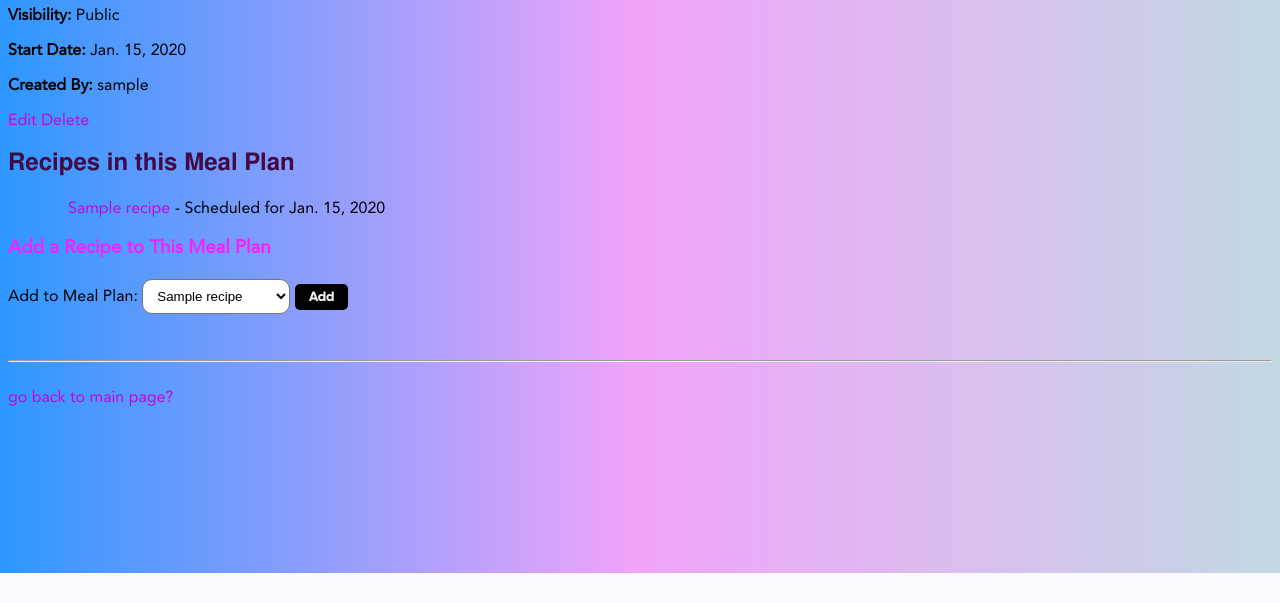
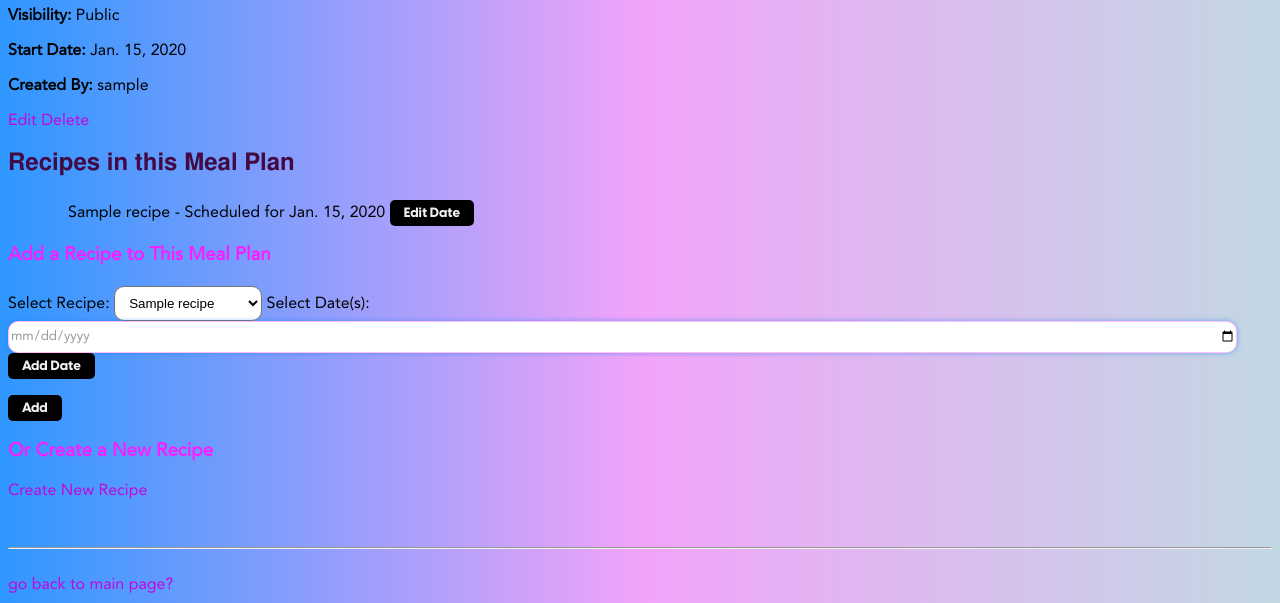
Before and after one commit to albertgabriel-abdon/CSCI-42, a Django app: template template/mealplan_detail.html in a window 1280 px wide. Shown: the part 227-830 px from the top of the page. Before the commit the page ends 800 px from the top, so only its background shows below. Run offline with Django 4.2, Linux system fonts and the light colour scheme; the template is opened without the code that fills it: values that come from a table or form of the project are taken from there, others are empty; a user stored in the database is signed in; tables that the repository leaves empty hold one stand-in row (values such as "Sample post"); parts of the project's set-up code (start-up, migrations or seed data) failed here and were passed over.

Commit message:
added JS, made mealplans editable, create opt modified, edit dates, add multiple schedules

```diff
--- a/template/mealplan_detail.html
+++ b/template/mealplan_detail.html
@@ -16,32 +16,115 @@
     <ul>
         {% for meal_recipe in mealplan.meal_recipes.all %}
             <li>
-                <a href="{{ meal_recipe.recipe.get_absolute_url }}">{{ meal_recipe.recipe.name }}</a>
-                - Scheduled for {{ meal_recipe.scheduled_date }}
+                {{ meal_recipe.recipe.name }} - Scheduled for {{ meal_recipe.scheduled_date }}
+
+                <button type="button" onclick="toggleEditForm({{ meal_recipe.pk }})">
+                    Edit Date
+                </button>
+
+
+                <form method="POST" action="{% url 'blog:mealplan_detail' mealplan.pk %}"
+                      id="edit-form-{{ meal_recipe.pk }}"
+                      style="display: none;">
+                    {% csrf_token %}
+                    <input type="hidden" name="meal_plan_recipe_id" value="{{ meal_recipe.pk }}">
+
+                    <label for="scheduled_date_{{ meal_recipe.pk }}">Select Date:</label>
+                    <input type="date" id="scheduled_date_{{ meal_recipe.pk }}"
+                           name="scheduled_date" value="{{ meal_recipe.scheduled_date }}" required>
+
+                    <button type="submit">Update Date</button>
+                </form>
             </li>
         {% endfor %}
     </ul>
 {% else %}
-    <p>Meal Plan ID: {{ mealplan.pk }}</p>
-
-    {% if mealplan and mealplan.pk %}
-        <p>No recipes added yet. <a href="{% url 'blog:recipe_add_form' mealplan.pk %}">Add recipes?</a></p>
-    {% else %}
-        <p>No recipes added yet. <span style="color: red;">(Meal plan ID missing)</span></p>
-    {% endif %}
+    <p>No recipes added yet.</p>
 {% endif %}
 
 <h3>Add a Recipe to This Meal Plan</h3>
 <form method="POST" action="{% url 'blog:recipe_add' mealplan.pk %}">
     {% csrf_token %}
-    <label for="recipe_id">Add to Meal Plan:</label>
-    <select id="recipe_id" name="recipe_id">
+
+    <label for="recipe_id">Select Recipe:</label>
+    <select id="recipe_id" name="recipe_id" required>
         {% for recipe in recipes %}
             <option value="{{ recipe.id }}">{{ recipe.name }}</option>
         {% endfor %}
     </select>
+
+    <label for="scheduled_dates">Select Date(s):</label>
+    <input type="date" id="scheduled_dates">
+    <button type="button" id="add_date">Add Date</button>
+
+    <ul id="date_list"></ul>
+
+    <input type="hidden" name="scheduled_dates" id="hidden_dates">
+
     <button type="submit">Add</button>
 </form>
 
+<h3>Or Create a New Recipe</h3>
+<a href="{% url 'blog:recipe_create' mealplan.pk %}" class="btn btn-primary">Create New Recipe</a>
+
+
+<script>
+    function toggleEditForm(mealRecipeId) {
+        let form = document.getElementById(`edit-form-${mealRecipeId}`);
+
+        if (form.style.display === "none") {
+            form.style.display = "block";
+        } else {
+            form.style.display = "none";
+        }
+    }
+</script>
+
+<script>
+    document.addEventListener("DOMContentLoaded", function () {
+        let selectedDates = [];
+        const dateInput = document.getElementById("scheduled_dates");
+        const addDateButton = document.getElementById("add_date");
+        const dateList = document.getElementById("date_list");
+        const hiddenDatesInput = document.getElementById("hidden_dates");
+
+        addDateButton.addEventListener("click", function () {
+            let selectedDate = dateInput.value;
+
+
+            if (!selectedDate) {
+                const today = new Date();
+                selectedDate = today.toISOString().split("T")[0];
+                dateInput.value = selectedDate;
+            }
+
+            if (!selectedDates.includes(selectedDate)) {
+                selectedDates.push(selectedDate);
+
+                hiddenDatesInput.value = selectedDates.join(",");
+
+                const listItem = document.createElement("li");
+                listItem.textContent = selectedDate;
+
+                const removeButton = document.createElement("button");
+                removeButton.textContent = "❌";
+                removeButton.style.marginLeft = "10px";
+                removeButton.onclick = function () {
+                    selectedDates = selectedDates.filter(date => date !== selectedDate);
+                    hiddenDatesInput.value = selectedDates.join(",");
+                    dateList.removeChild(listItem);
+                };
+
+                listItem.appendChild(removeButton);
+                dateList.appendChild(listItem);
+            }
+
+            dateInput.value = "";
+        });
+    });
+</script>
+
+
+
 
 {% endblock %}
```
